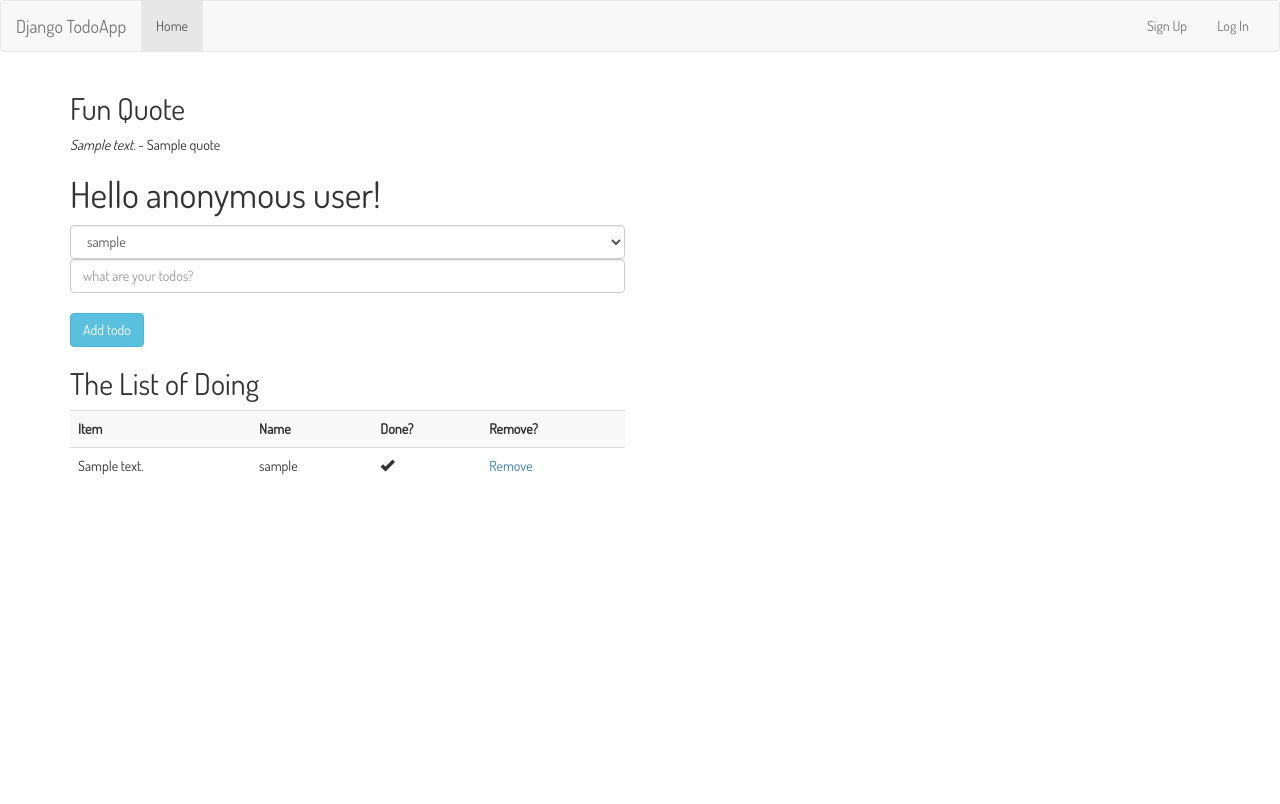
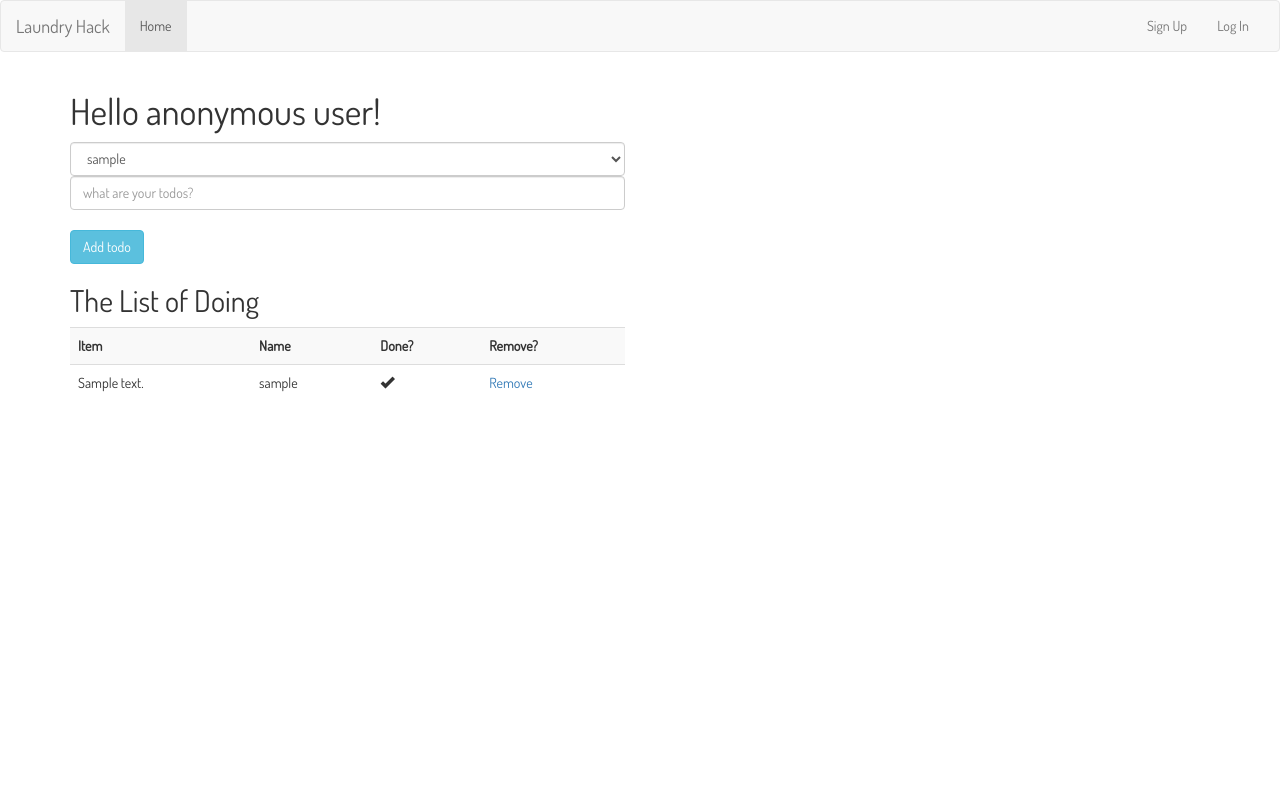
Before and after one commit to sweeneyyy/hackathon, a Django app: template todoapp/templates/todoapp/index.html in a window 1280 px wide. After the commit the page ends 392 px from the top, so only its background shows below. Run offline with Django 3.2, Linux system fonts and the light colour scheme; tables that the repository leaves empty hold one stand-in row (values such as "Sample post"); the template is opened without the code that fills it: values that come from a table or form of the project are taken from there, most other values are stand-ins (such as "Sample title", 1, 10 or a date in 2020); some libraries are stand-ins or nearby versions.

Commit message:
clean up for boilerplate

```diff
--- a/todoapp/templates/todoapp/base.html
+++ b/todoapp/templates/todoapp/base.html
@@ -4,7 +4,7 @@
 <html>
   <head>
     <meta charset="utf-8">
-    <title>Todo App Django</title>
+    <title>Hackathon</title>
     <link href="https://fonts.googleapis.com/css?family=Dosis" rel="stylesheet">
     <link rel="stylesheet" href="https://maxcdn.bootstrapcdn.com/bootstrap/3.3.7/css/bootstrap.min.css" integrity="sha384-BVYiiSIFeK1dGmJRAkycuHAHRg32OmUcww7on3RYdg4Va+PmSTsz/K68vbdEjh4u" crossorigin="anonymous">
     <link rel="stylesheet" href="{% static 'todoapp/style.css' %}" />
--- a/todoapp/templates/todoapp/index.html
+++ b/todoapp/templates/todoapp/index.html
@@ -1,12 +1,6 @@
 {% extends 'todoapp/base.html' %}
 
 {% block content%}
-
-{% if quote %}
-<h2>Fun Quote</h2>
-<em>{% autoescape off %}{{ quote.content }}{% endautoescape %}</em>
-- {{ quote.title }}
-{% endif %}
 
 <h1>
   {% if user.is_authenticated %}
--- a/todoapp/templates/todoapp/navbar.html
+++ b/todoapp/templates/todoapp/navbar.html
@@ -5,7 +5,7 @@ https://getbootstrap.com/examples/navbar/
 <nav class="navbar navbar-default">
   <div class="container-fluid">
     <div class="navbar-header">
-      <a class="navbar-brand" href="#">Django TodoApp</a>
+      <a class="navbar-brand" href="#">Laundry Hack</a>
     </div>
     <div id="navbar" class="navbar-collapse collapse">
       <ul class="nav navbar-nav">
--- a/todoapp/views.py
+++ b/todoapp/views.py
@@ -12,13 +12,10 @@ def index(request):
     #Get user and todo info from db
     todos = Todo.objects.all().order_by('text')
     users = User.objects.all()
-    r = requests.get('http://quotesondesign.com/wp-json/posts?filter[orderby]=rand&filter[posts_per_page]=1&callback=')
-    quote = json.loads(r.text)
     if request.method == "GET":
         return render(request, 'todoapp/index.html', {
           'todos': todos,
-          'users': users,
-          'quote': quote[0]})
+          'users': users})
         # return HttpResponse('index GET')
     elif request.method == "POST":
         try:
```
Also changed, not shown: README.md.
